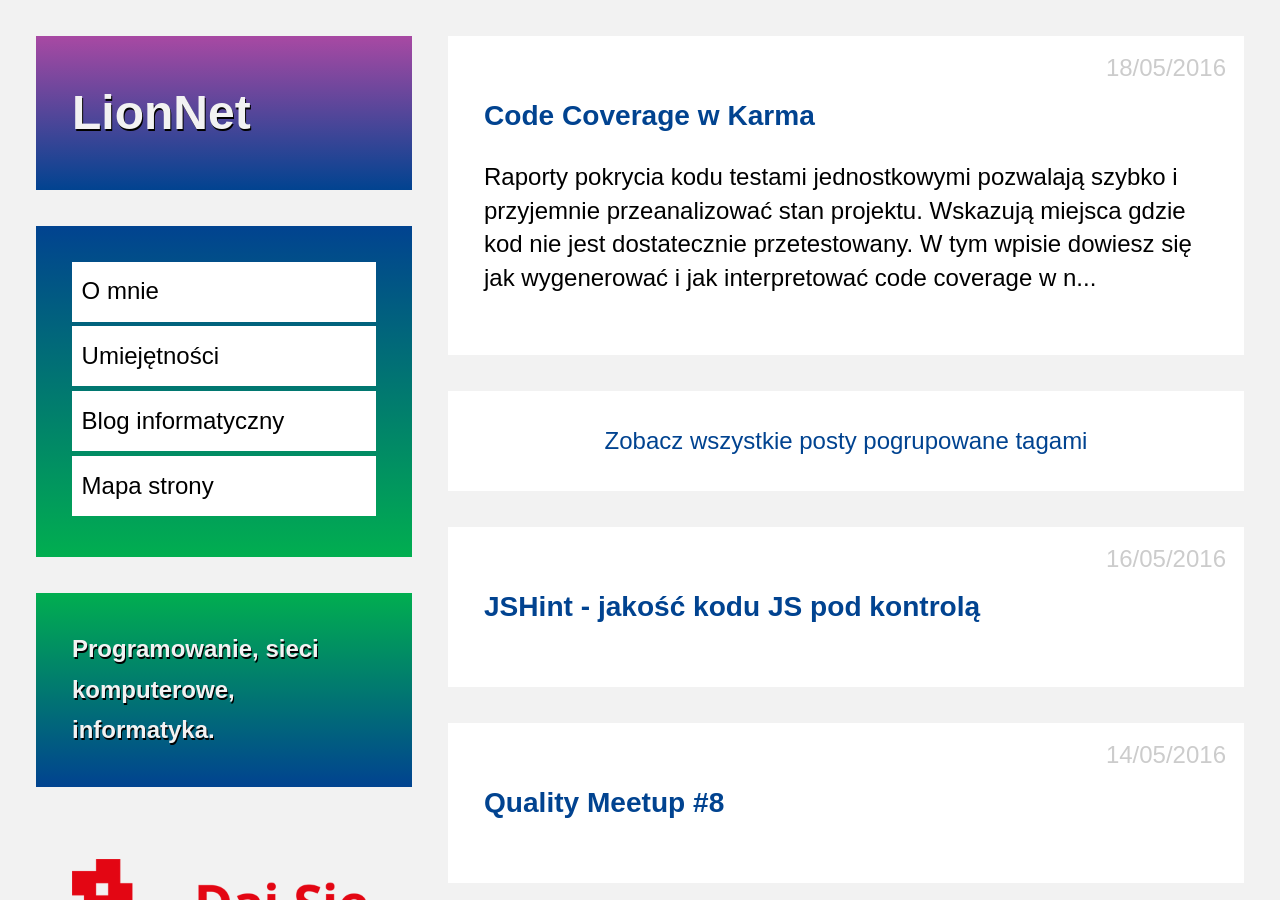
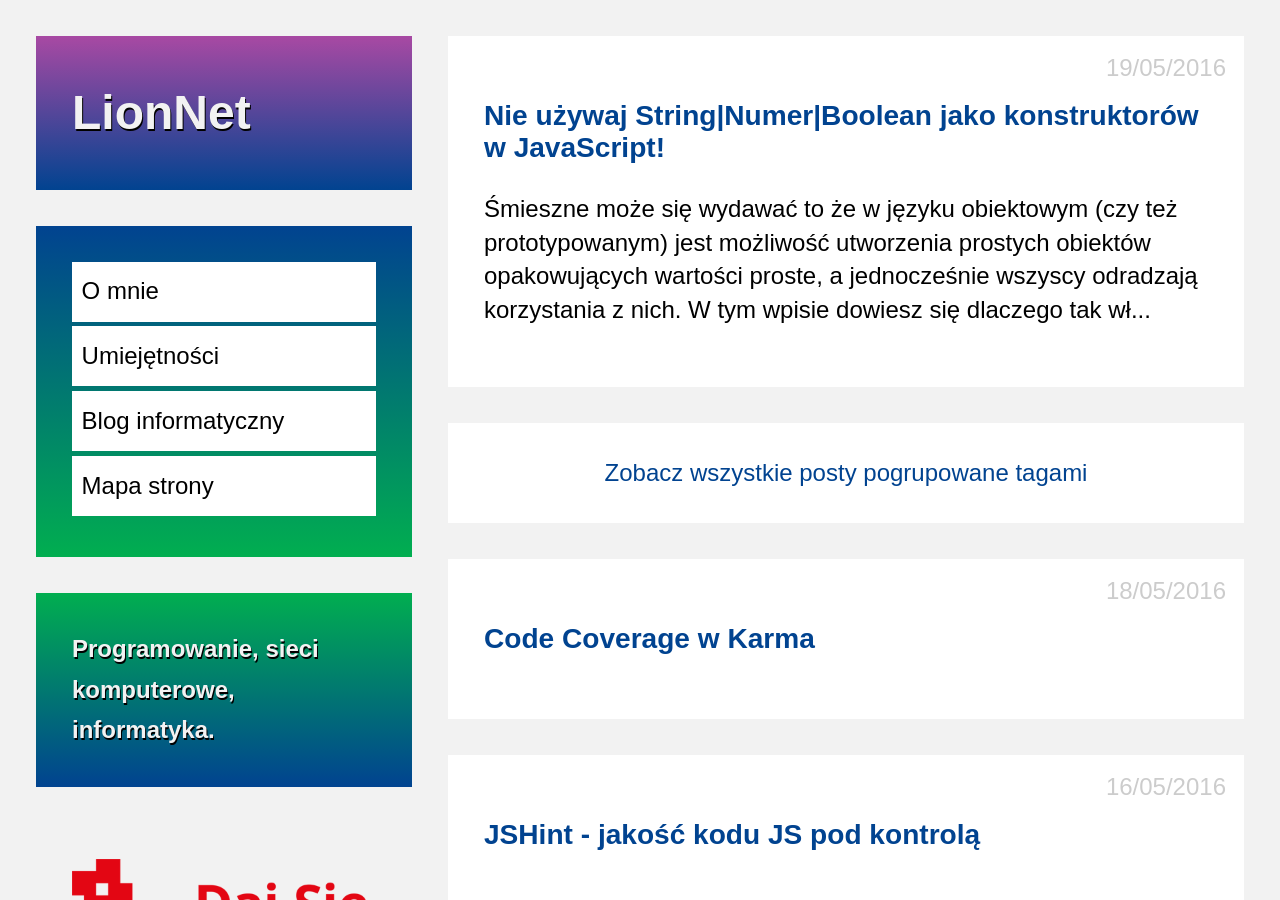
Before and after one commit to maciejlew/maciejlew.github.io, a Jekyll site: the page built from pages/blog.md, in a window 1280 px wide and 900 px high. Built offline with Jekyll 4.4.1, drawn with Linux system fonts in a browser that asks for light colours; some of the changed lines change nothing that is shown.

Commit message:
Adds post 'Nie używaj String Numer Boolean jako konstruktorów w JavaScript'

```diff
--- /dev/null
+++ b/_posts/2016-05-19-nie-uzywaj-string-number-boolean-jako-konstruktorow-w-javascript.md
@@ -0,0 +1,80 @@
+---
+layout: post
+title: "Nie używaj String|Numer|Boolean jako konstruktorów w JavaScript!"
+date: "2016-05-19 19:00:00"
+description: "Dlaczego nie powinno się używać String|Numer|Boolean jako konstruktorów w JavaScript?"
+keywords: "java script, programowanie obiektowe, prymitywy, obiekty wbudowane,
+obiekty podstawowe, typy proste, string, number, boolean, konstruktory, dobre
+praktyki wytwarzania oprogramowania, refaktoryzacja"
+tags:
+- QA
+- JS
+- DDF
+- DSP2016
+- OOP
+---
+
+Śmieszne może się wydawać to że w języku obiektowym (czy też prototypowanym) jest
+możliwość utworzenia prostych obiektów opakowujących wartości proste, a
+jednocześnie wszyscy odradzają korzystania z nich. W tym wpisie dowiesz się dlaczego
+tak właśnie dzieje się w JavaScript.
+
+### Typy proste w JS
+
+JS posiada kilka prymitywów, czyli typów reprezentujących najprostsze i najczęściej
+wykorzystywane w aplikacjach byty. Są to *boolean, number, string, null, undefined*.
+Pierwsze trzy możemy utworzyć wykorzystując konstruktory obiektów o tej samej nazwie:
+
+    var b1 = true;
+    var b2 = new Boolean(true);
+    var n1 = 1;
+    var n2 = new Number(1);
+    var s1 = 'a';
+    var s2 = new String('a');
+
+Wszystko fajnie, dopóki nie musimy gdzieś w kodzie sprawdzić typu zmiennej by np.
+[rzucić odpowiednim wyjątkiem][1]. Jeśli w naszej domenie zmienna powinna być
+stringiem to musimy to zrobić np. tak:
+
+    if (!(s instanceof String) || typeof s !== 'string') {
+        throw new TypeError('Wrong type!');
+    }
+
+Sprawdzenie samym *typeof* nic nam niestety nie pomoże bo:
+
+    typeof new String('a') === 'object'
+
+Kolejne problemy pojawią się gdy będziemy chcieli porównać wartość zmiennej:
+
+    if (s === 'a') {
+        console.log('wartość s to a');
+    }
+
+W przypadku gdy *s = s2* powyższe sprawdzenie nam nie zadziała. W przypadku gdy
+*s = s1*, zobaczymy w konsoli log. Możemy, co prawda, zrezygnować z operatora ===
+i zastąpić go słabszym porównaniem ==, ale nie jest to zalecana praktyka która
+pociąga za sobą inne problemy.
+
+Przedstawione powyżej problemy są dwoma głównymi przyczynami dla których **nie zaleca
+się korzystać z wbudowanych w JS obiektów String, Number i Boolean**. [Narzędzie
+do analizy statycznej kodu JSHint][2] po natrafieniu na wykorzystanie w kodzie
+konstruktora *new* powyższych typów zgłasza błąd, np: *"Do not use Number as a
+constructor"*. Na szczęście wykrycie tego typu pułapek w kodzie i zastąpienie
+ich typami prostymi jest bardzo łatwe, a może zaoszczędzić wielu nieporozumień
+w przyszłości.
+
+Muszę się przyznać, że sam nadużywałem tworzenia obiektów Number i String. Robiłem
+to aby choć trochę zapanować nad tym co się dzieje ze zmiennymi w moim [projekcie
+DDF][3] i zrobić sobie substytut silnego typowania. Taki podejście niestety wiąże
+się z dużą ilością nadmiarowego kodu sprawdzającego typy zmiennych i konwertującego
+prymitywy do obiektów je opakowujących. To się po prostu nie opłaca. Po
+refraktoryzacji do typów prostych kod wygląda bardziej czytelnie, jest go także
+dużo mniej. Ilość przypadków testowych dla testów jednostkowych także spada.
+Łatwiej jest zadbać o dobre [pokrycie kodu testami][4].
+
+[1]: {{site.url}}/2016/04/05/typy-wyjatkow-w-javascript.html
+[2]: {{site.url}}/2016/05/16/jshint-jakosc-kodu-js-pod-kontrola.html
+[3]: https://github.com/maciejlew/drug-dose-framework
+[4]: {{site.url}}/2016/05/18/code-coverage-w-karma.html
+
+{% include acronyms.md %}
--- a/pages/map.md
+++ b/pages/map.md
@@ -24,6 +24,7 @@ redirect_from: /map/
  * [Umiejętności](../umiejetnosci)
  * [Kontakt](../kontakt)
  * [Blog informatyczny](../blog)
+   * [Nie używaj String|Numer|Boolean jako konstruktorów w JavaScript!](../2016/05/19/nie-uzywaj-string-number-boolean-jako-konstruktorow-w-javascript.html)
    * [Code Coverage w Karma](../2016/05/18/code-coverage-w-karma.html)
    * [JSHint - jakość kodu JS pod kontrolą](../2016/05/16/jshint-jakosc-kodu-js-pod-kontrola.html)
    * [Quality Meetup #8](../2016/05/14/quality-meetup-8.html)
```
